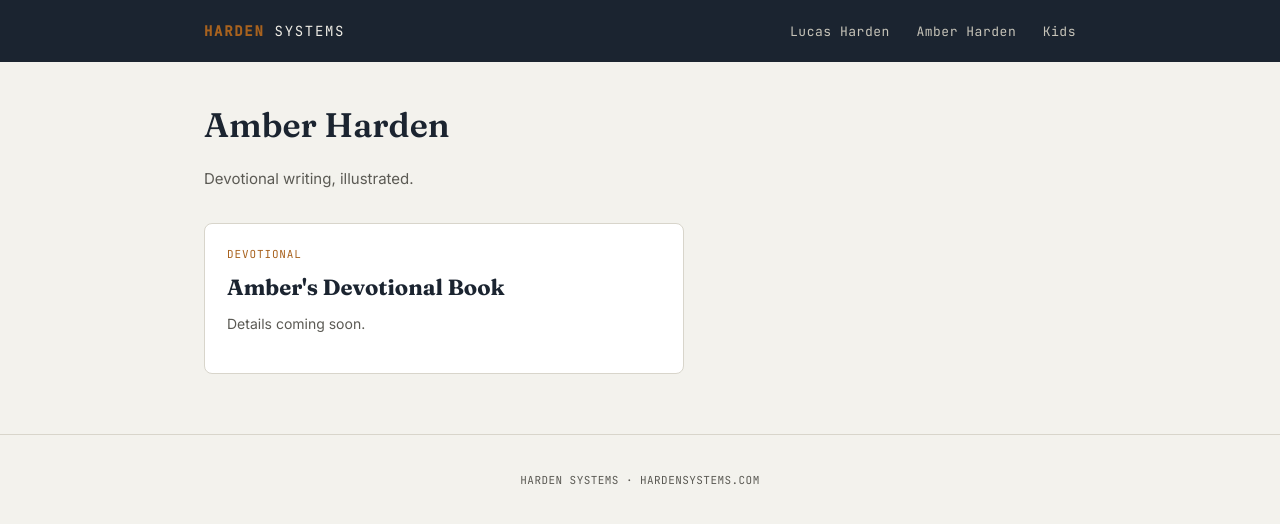
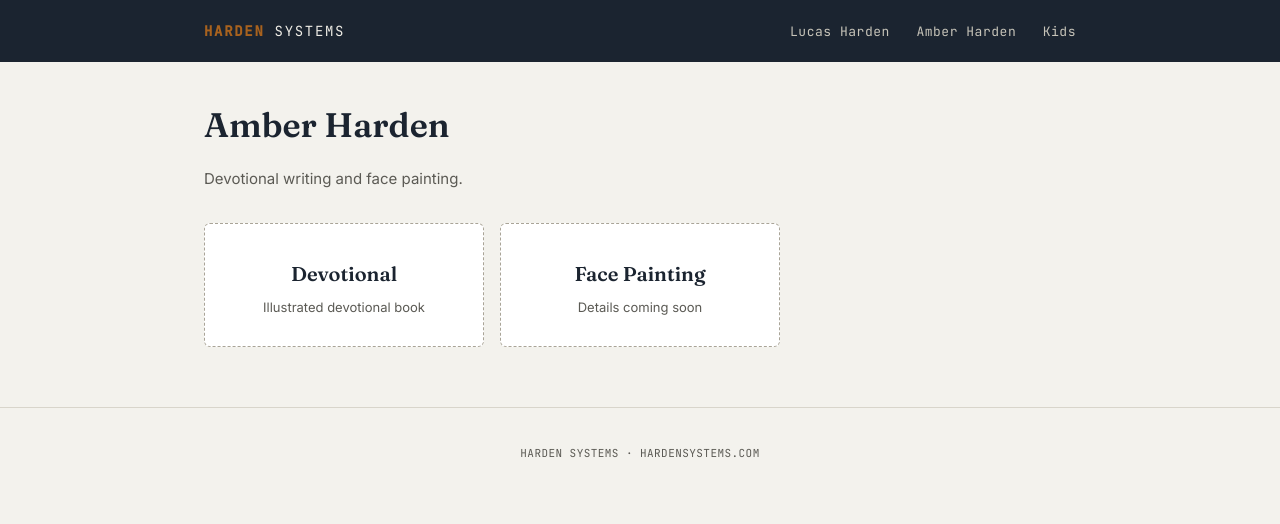
Before and after one commit to hardensystems/hardensystems.github.io, a Jekyll site: the page built from amber-harden/index.md, in a window 1280 px wide. Shown: the top 524 px of the page. Built offline with Jekyll 4.4.1, drawn with Linux system fonts in a browser that asks for light colours.

Commit message:
Update index.md

```diff
--- a/amber-harden/index.md
+++ b/amber-harden/index.md
@@ -3,10 +3,15 @@ title: Amber Harden
 layout: default
 ---
 <h1 class="page-title">Amber Harden</h1>
-<p class="page-sub">Devotional writing, illustrated.</p>
+<p class="page-sub">Devotional writing and face painting.</p>
 
-<div class="card">
-  <div class="kicker">Devotional</div>
-  <h3>Amber's Devotional Book</h3>
-  <p>Details coming soon.</p>
+<div class="doors">
+  <a class="door" href="{{ '/amber-harden/devotional/' | relative_url }}">
+    <h3>Devotional</h3>
+    <span class="sub">Illustrated devotional book</span>
+  </a>
+  <a class="door" href="{{ '/amber-harden/facepainting/' | relative_url }}">
+    <h3>Face Painting</h3>
+    <span class="sub">Details coming soon</span>
+  </a>
 </div>
```
